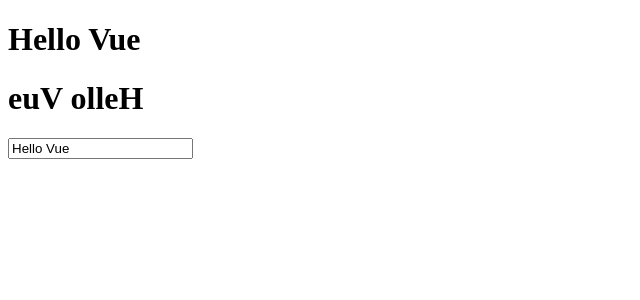
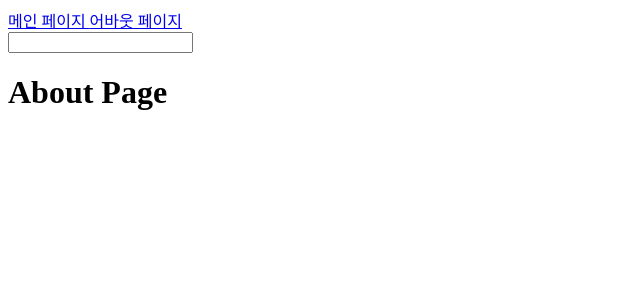
Before and after one commit to bxxmi/webpack-practice, a Vue app: page /#/about in a window 1280 px wide. Shown: the top 300 px of the page, without its empty margins (0-640 px from the left). Built offline with nearby package versions, Linux system fonts and the light colour scheme; the HTML template or start-up script is replaced by a standard one.

Commit message:
feat: 1103 use vue router

```diff
--- a/package.json
+++ b/package.json
@@ -44,6 +44,7 @@
   "dependencies": {
     "axios": "^0.24.0",
     "vue": "^3.2.20",
+    "vue-router": "^4.0.12",
     "vuex": "^4.0.2"
   }
 }
--- a/src/App.vue
+++ b/src/App.vue
@@ -1,22 +1,57 @@
 <!-- 기본 구조 : template(=html), script, style -->
 <template>
-  <h1 @click="updateMessage">
+  <!-- <h1 @click="updateMessage">
     {{ message }}
   </h1>
   <h1>{{ reversedMessage }}</h1>
   <input
     v-model="message"
-    type="text" />
+    type="text" /> -->
+  <TheHeader />
+  <input
+    v-model="searchText"
+    type="text"
+    @keyup.enter="fetchMovie" />
+  <div
+    v-for="movie in movies"
+    :key="movie.imdbID"
+    @click="moveTo(movie.imdbID)">
+    {{ movie.Title }}
+  </div>
+  <RouterView />
 </template>
 
 <script>
-import { mapGetters } from 'vuex';
+import axios from 'axios';
+import TheHeader from '~/components/TheHeader';
 
 export default {
+  components: {
+    TheHeader
+  },
   data() {
+    return {
+      searchText: '',
+      movies: []
+    }
+  },
+  methods: {
+    async fetchMovies() {
+      const { data } = await axios.get(`https://www.omdbapi.com/?apikey=7035c60c&s=${this.searchText}`);
+      this.movies = data.Search
+    },
+    moveTo(id) {
+      this.$router.push(`/movies/${id}`);
+    }
+  }
+}
+// import { mapGetters } from 'vuex';
 
-  },
-  computed: {
+// export default {
+//   data() {
+
+//   },
+//   computed: {
     // ...mapState('모듈 이름', [배열 데이터])
     // mapState는 두 개 이상의 state를 가져올 때 묶어서 가져온다.
     // ...mapState('message', [
@@ -24,19 +59,19 @@
     //   'msg'
     // ]),
     // ...mapGetter도 mapState와 역할이 동일하다.
-    ...mapGetters('message', [
-      'reversedMessage'
-    ]),
-    message: {
-      get() {
-        return this.$store.state.message.message
-      },
-      set(message) {
-        this.$store.commit('message/assignState', {
-          message
-        })
-      }
-    }
+    // ...mapGetters('message', [
+    //   'reversedMessage'
+    // ]),
+    // message: {
+    //   get() {
+    //     return this.$store.state.message.message
+    //   },
+    //   set(message) {
+    //     this.$store.commit('message/assignState', {
+    //       message
+    //     })
+    //   }
+    // }
     // message() {
     //   // state와 message사이에 index.js 에서 지정한 모듈 이름 삽입
     //   return this.$store.state.message.message
@@ -48,16 +83,16 @@
     //   // getters에서는 모듈을 다음과 같이 작성한다.
     //   return this.$store.getters['message/reversedMessage']
     // }
-  },
-  methods: {
+  // },
+  // methods: {
     // ...mapActions도 mapState와 역할이 동일하다.
     // ...mapActions('message', [
     //   'updateMessage'
     // ])
-    async updateMessage() {
-      const res = await this.$store.dispatch('message/updateMessage');
-      console.log(res);
-    }
-  }
-}
+//     async updateMessage() {
+//       const res = await this.$store.dispatch('message/updateMessage');
+//       console.log(res);
+//     }
+//   }
+// }
 </script>
--- /dev/null
+++ b/src/components/TheHeader.vue
@@ -0,0 +1,11 @@
+<template>
+  <header>
+    <!-- to는 기존 a태그의 href 속성과 같다. -->
+    <RouterLink to="/">
+      메인 페이지
+    </RouterLink>
+    <RouterLink to="/about">
+      어바웃 페이지
+    </RouterLink>
+  </header>
+</template>
--- a/src/main.js
+++ b/src/main.js
@@ -3,6 +3,7 @@
 import App from './App.vue';
 import { fetch } from '~/plugins'
 import store from './store';
+import router from './routes';
 
 const app = Vue.createApp(App);
 // .use: 플러그인 연결
@@ -10,6 +11,7 @@
   endpoint: 'https://www.omdbapi.com'
 });
 app.use(store);
+app.use(router);
 app.mount('#app');
 
 // case 2.
--- /dev/null
+++ b/src/routes/About.vue
@@ -0,0 +1,13 @@
+<template>
+  <h1>About Page</h1>
+</template>
+
+<script>
+export default {
+
+}
+</script>
+
+<style>
+
+</style>
--- /dev/null
+++ b/src/routes/Home.vue
@@ -0,0 +1,13 @@
+<template>
+  <h1>Main Page</h1>
+</template>
+
+<script>
+export default {
+
+}
+</script>
+
+<style>
+
+</style>
--- /dev/null
+++ b/src/routes/Movie.vue
@@ -0,0 +1,32 @@
+<template>
+  <h1>Movie Page</h1>
+  <h2>{{ title }}</h2>
+</template>
+
+<script>
+import axios from 'axios';
+
+export default {
+  data() {
+    return {
+      title: ''
+    }
+  },
+  // watch : 반응형 데이터 감시 목적
+  watch: {
+    $$route() {
+      this.fetchMovie()
+    }
+  },
+  created() {
+    this.fetchMovie()
+  },
+  methods: {
+    async fetchMovie() {
+      const { data } = await axios.get(`https://www.omdbapi.com/?apikey=7035c60c&i=${this.$route.params.id}`)
+      console.log(data);
+      this.title = data.Title;
+    }
+  }
+}
+</script>
--- /dev/null
+++ b/src/routes/index.js
@@ -0,0 +1,23 @@
+import { createRouter, createWebHashHistory } from 'vue-router';
+import Home from './Home.vue';
+import About from './About.vue';
+import Movie from './Movie.vue';
+
+export default createRouter({
+  history: createWebHashHistory(),
+  routes: [
+    {
+      path: '/',
+      component: Home
+    },
+    {
+      path: '/about',
+      component: About
+    },
+    {
+      // 주소 뒤에 붙은 :id는 동적 파라미터이다.
+      path: '/movies/:id',
+      component: Movie
+    }
+  ]
+})
```
Also changed, not shown: 1 other file (tests, documents, lock files or other folders).
